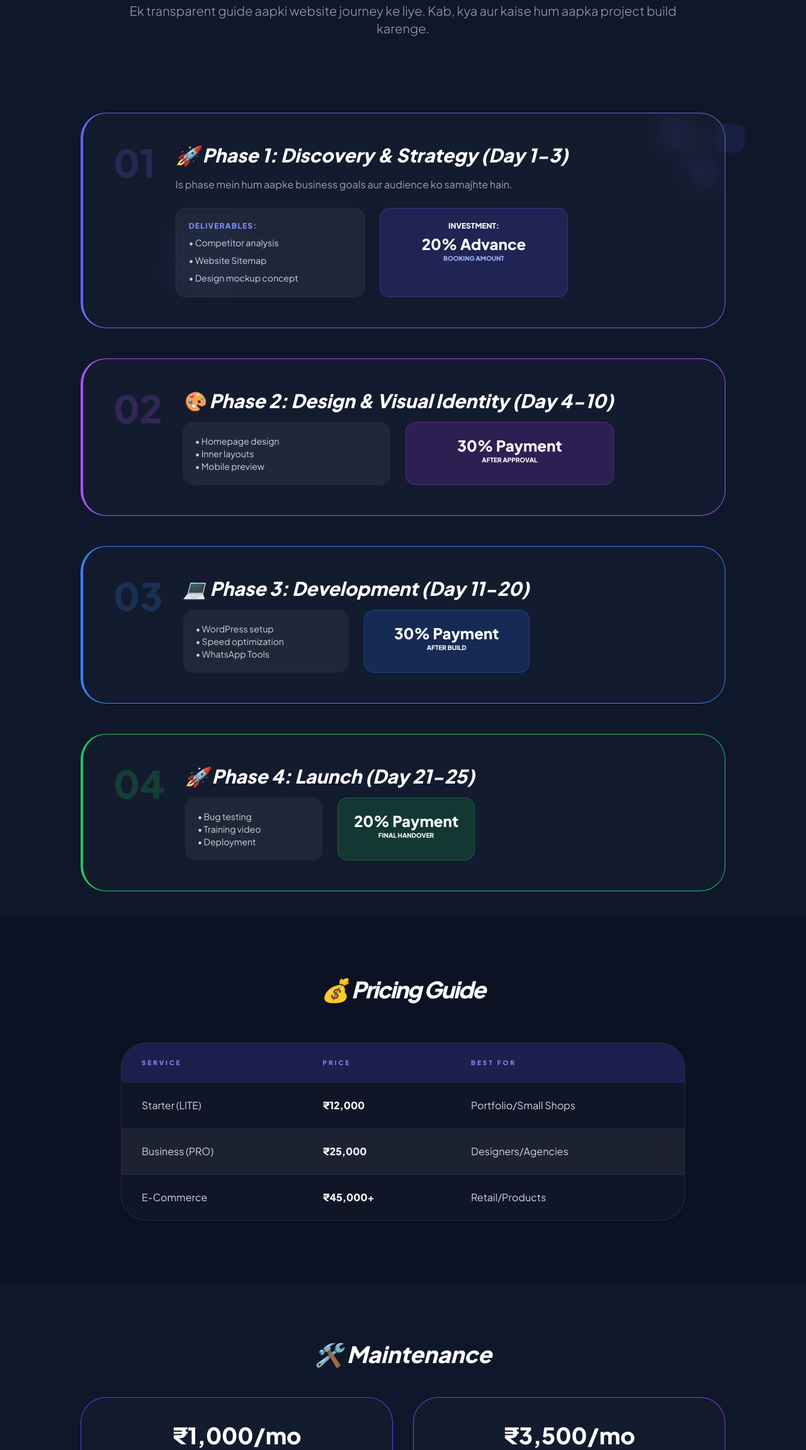
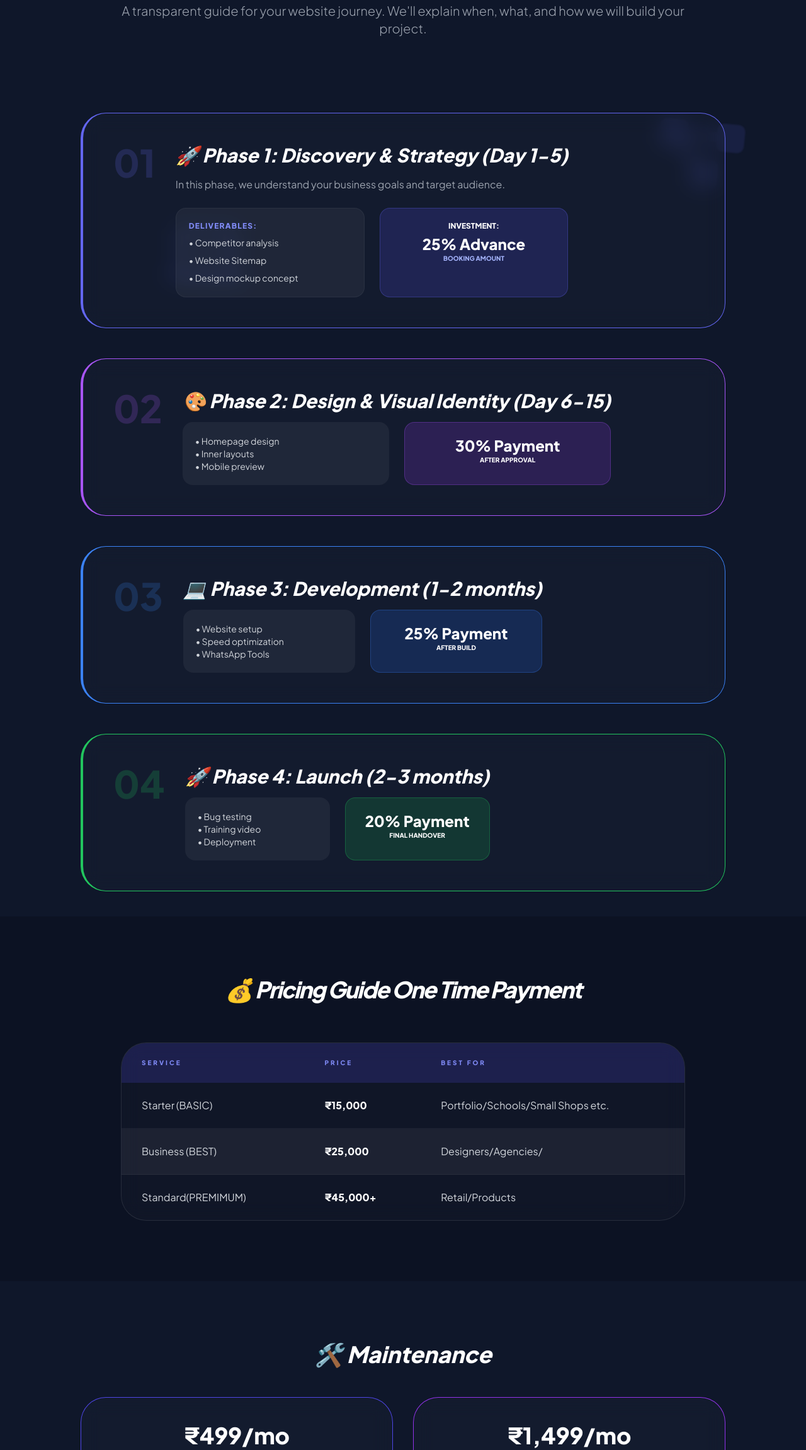
Before and after one commit to manishsahani1234/gitital-pinch, a plain HTML site: page roadmap.html in a window 1280 px wide. Shown: the part 253-2555 px from the top of the page at 63% size. Drawn offline with nearby package versions, Linux system fonts and the light colour scheme.

Commit message:
Update roadmap.html

```diff
--- a/roadmap.html
+++ b/roadmap.html
@@ -46,7 +46,7 @@
         <header class="pt-40 pb-20 px-6 text-center">
             <div class="max-w-4xl mx-auto">
                 <h1 class="text-4xl md:text-7xl font-black mb-6 uppercase tracking-tighter" data-aos="fade-down">Project <span class="gradient-text">Roadmap</span></h1>
-                <p class="text-gray-400 text-lg md:text-xl font-light" data-aos="fade-up">Ek transparent guide aapki website journey ke liye. Kab, kya aur kaise hum aapka project build karenge.</p>
+                <p class="text-gray-400 text-lg md:text-xl font-light" data-aos="fade-up">A transparent guide for your website journey. We'll explain when, what, and how we will build your project.</p>
             </div>
         </header>
 
@@ -56,8 +56,8 @@
                     <div class="flex flex-col md:flex-row gap-8">
                         <div class="text-6xl font-black text-indigo-500 opacity-20">01</div>
                         <div>
-                            <h2 class="text-2xl md:text-3xl font-bold mb-4 italic">🚀 Phase 1: Discovery & Strategy (Day 1-3)</h2>
-                            <p class="text-gray-400 mb-6 leading-relaxed">Is phase mein hum aapke business goals aur audience ko samajhte hain.</p>
+                            <h2 class="text-2xl md:text-3xl font-bold mb-4 italic">🚀 Phase 1: Discovery & Strategy (Day 1-5)</h2>
+                            <p class="text-gray-400 mb-6 leading-relaxed">In this phase, we understand your business goals and target audience.</p>
                             <div class="grid md:grid-cols-2 gap-6">
                                 <div class="bg-white/5 p-5 rounded-2xl border border-white/5">
                                     <h4 class="font-bold text-indigo-400 mb-2 uppercase text-xs tracking-widest">Deliverables:</h4>
@@ -65,7 +65,7 @@
                                 </div>
                                 <div class="bg-indigo-600/20 p-5 rounded-2xl border border-indigo-500/30 text-center">
                                     <h4 class="font-bold text-white mb-1 uppercase text-xs">Investment:</h4>
-                                    <p class="text-2xl font-black">20% Advance</p>
+                                    <p class="text-2xl font-black">25% Advance</p>
                                     <p class="text-[10px] text-indigo-300 uppercase font-bold">Booking Amount</p>
                                 </div>
                             </div>
@@ -76,7 +76,7 @@
                     <div class="flex flex-col md:flex-row gap-8">
                         <div class="text-6xl font-black text-purple-500 opacity-20">02</div>
                         <div>
-                            <h2 class="text-2xl md:text-3xl font-bold mb-4 italic">🎨 Phase 2: Design & Visual Identity (Day 4-10)</h2>
+                            <h2 class="text-2xl md:text-3xl font-bold mb-4 italic">🎨 Phase 2: Design & Visual Identity (Day 6-15)</h2>
                             <div class="grid md:grid-cols-2 gap-6">
                                 <div class="bg-white/5 p-5 rounded-2xl"><ul class="text-sm text-gray-300"><li>• Homepage design</li><li>• Inner layouts</li><li>• Mobile preview</li></ul></div>
                                 <div class="bg-purple-600/20 p-5 rounded-2xl border border-purple-500/30 text-center">
@@ -91,11 +91,11 @@
                     <div class="flex flex-col md:flex-row gap-8">
                         <div class="text-6xl font-black text-blue-500 opacity-20">03</div>
                         <div>
-                            <h2 class="text-2xl md:text-3xl font-bold mb-4 italic">💻 Phase 3: Development (Day 11-20)</h2>
+                            <h2 class="text-2xl md:text-3xl font-bold mb-4 italic">💻 Phase 3: Development (1-2 months)</h2>
                             <div class="grid md:grid-cols-2 gap-6">
-                                <div class="bg-white/5 p-5 rounded-2xl"><ul class="text-sm text-gray-300"><li>• WordPress setup</li><li>• Speed optimization</li><li>• WhatsApp Tools</li></ul></div>
+                                <div class="bg-white/5 p-5 rounded-2xl"><ul class="text-sm text-gray-300"><li>• Website setup</li><li>• Speed optimization</li><li>• WhatsApp Tools</li></ul></div>
                                 <div class="bg-blue-600/20 p-5 rounded-2xl border border-blue-500/30 text-center">
-                                    <p class="text-2xl font-black">30% Payment</p>
+                                    <p class="text-2xl font-black">25% Payment</p>
                                     <p class="text-[10px] uppercase font-bold">After Build</p>
                                 </div>
                             </div>
@@ -106,7 +106,7 @@
                     <div class="flex flex-col md:flex-row gap-8">
                         <div class="text-6xl font-black text-green-500 opacity-20">04</div>
                         <div>
-                            <h2 class="text-2xl md:text-3xl font-bold mb-4 italic">🚀 Phase 4: Launch (Day 21-25)</h2>
+                            <h2 class="text-2xl md:text-3xl font-bold mb-4 italic">🚀 Phase 4: Launch (2-3 months)</h2>
                             <div class="grid md:grid-cols-2 gap-6">
                                 <div class="bg-white/5 p-5 rounded-2xl"><ul class="text-sm text-gray-300"><li>• Bug testing</li><li>• Training video</li><li>• Deployment</li></ul></div>
                                 <div class="bg-green-600/20 p-5 rounded-2xl border border-green-500/30 text-center">
@@ -121,16 +121,16 @@
         </section>
 
         <section class="py-24 px-6 bg-[#0a0f1d]/50 text-center">
-            <h2 class="text-4xl font-black mb-16 italic tracking-tighter">💰 Pricing Guide</h2>
+            <h2 class="text-4xl font-black mb-16 italic tracking-tighter">💰 Pricing Guide One Time Payment</h2>
             <div class="max-w-4xl mx-auto glass-bg rounded-[40px] overflow-hidden border border-white/10">
                 <table class="w-full text-left">
                     <thead class="bg-indigo-600/20 text-indigo-400 uppercase text-[10px] tracking-[0.3em]">
                         <tr><th class="py-6 px-8">Service</th><th class="py-6 px-8">Price</th><th class="py-6 px-8">Best For</th></tr>
                     </thead>
                     <tbody class="text-gray-300 divide-y divide-white/5">
-                        <tr class="hover:bg-white/5 transition"><td class="py-6 px-8">Starter (LITE)</td><td class="py-6 px-8 text-white font-black">₹12,000</td><td class="py-6 px-8">Portfolio/Small Shops</td></tr>
-                        <tr class="bg-white/5"><td class="py-6 px-8">Business (PRO)</td><td class="py-6 px-8 text-white font-black">₹25,000</td><td class="py-6 px-8">Designers/Agencies</td></tr>
-                        <tr><td class="py-6 px-8">E-Commerce</td><td class="py-6 px-8 text-white font-black">₹45,000+</td><td class="py-6 px-8">Retail/Products</td></tr>
+                        <tr class="hover:bg-white/5 transition"><td class="py-6 px-8">Starter (BASIC)</td><td class="py-6 px-8 text-white font-black">₹15,000</td><td class="py-6 px-8">Portfolio/Schools/Small Shops etc.</td></tr>
+                        <tr class="bg-white/5"><td class="py-6 px-8">Business (BEST)</td><td class="py-6 px-8 text-white font-black">₹25,000</td><td class="py-6 px-8">Designers/Agencies/</td></tr>
+                        <tr><td class="py-6 px-8">Standard(PREMIMUM) </td><td class="py-6 px-8 text-white font-black">₹45,000+</td><td class="py-6 px-8">Retail/Products</td></tr>
                     </tbody>
                 </table>
             </div>
@@ -141,11 +141,11 @@
                 <h2 class="text-4xl font-black mb-12 italic">🛠️ Maintenance</h2>
                 <div class="grid md:grid-cols-2 gap-8">
                     <div class="glass-bg p-10 rounded-[40px] border-b-4 border-indigo-600">
-                        <div class="text-4xl font-black mb-4">₹1,000/mo</div>
+                        <div class="text-4xl font-black mb-4">₹499/mo</div>
                         <p class="text-gray-400">Basic: Backups + Security Updates</p>
                     </div>
                     <div class="glass-bg p-10 rounded-[40px] border-b-4 border-purple-600">
-                        <div class="text-4xl font-black mb-4">₹3,500/mo</div>
+                        <div class="text-4xl font-black mb-4">₹1,499/mo</div>
                         <p class="text-gray-400">Growth: SEO + Content Updates</p>
                     </div>
                 </div>
@@ -157,12 +157,12 @@
                 <div class="relative z-10 grid md:grid-cols-2 gap-10">
                     <div>
                         <h3 class="text-3xl font-black mb-6 uppercase italic">Quick Summary</h3>
-                        <p class="font-bold">⏱️ Timeline: 15-30 Days Avg.</p>
-                        <p class="font-bold">🎧 Support: 30 Days Free Help</p>
+                        <p class="font-bold">⏱️ Timeline: 1-3 Avg.</p>
+                        <p class="font-bold">🎧 Support: 6 month Free Help</p>
                     </div>
                     <div class="md:text-right flex flex-col justify-center">
                         <p class="font-black text-lg mb-6">+91 73881 97123</p>
-                        <a href="https://wa.me/917388197123" class="bg-indigo-600 text-white py-4 px-8 rounded-2xl font-black inline-block shadow-lg">START PROJECT</a>
+                        <a href="https://wa.me/917388197123" class="bg-indigo-600 text-white py-4 px-8 rounded-2xl font-black inline-block shadow-lg">Design Your Website</a>
                     </div>
                 </div>
             </div>
```
